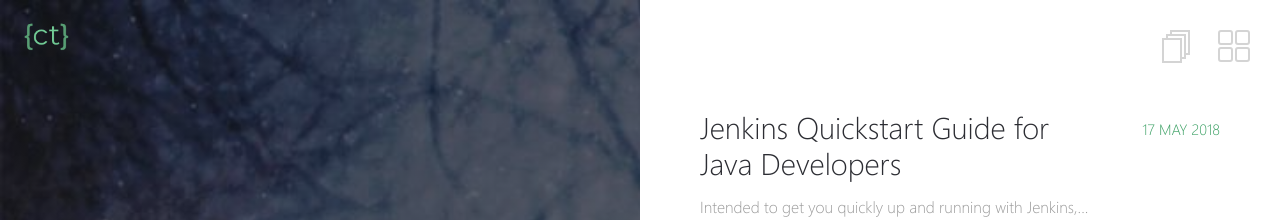
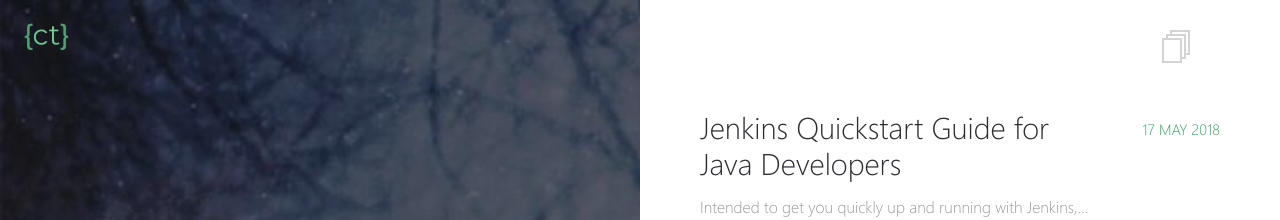
Before and after one commit to colette27/colette27.github.io, a Jekyll site: the page built from _pages/posts.md, in a window 1280 px wide. Shown: the top 220 px of the page. Built offline with Jekyll 4.4.1, drawn with Linux system fonts in a browser that asks for light colours; a script that is not in the unit is left out.

Commit message:
removed projects logos and linko

```diff
--- a/_layouts/page.html
+++ b/_layouts/page.html
@@ -30,7 +30,6 @@ layout: compress
         {% include share.html %}
       </div>
       <a href="../posts.html" title="posts" class="posts-menu-icon"></a>
-      <a title="projects" class="projects-menu-icon">
         <span></span>
       </a>
       <div class="inner-post content">
--- a/_layouts/post-list.html
+++ b/_layouts/post-list.html
@@ -17,7 +17,6 @@ layout: compress
 
     <div class="block-right">
       <a href="posts.html" title="posts" class="posts-menu-icon"></a>
-      <a title="projects" class="projects-menu-icon">
         <span></span>
       </a>
       <div class="content">
```
